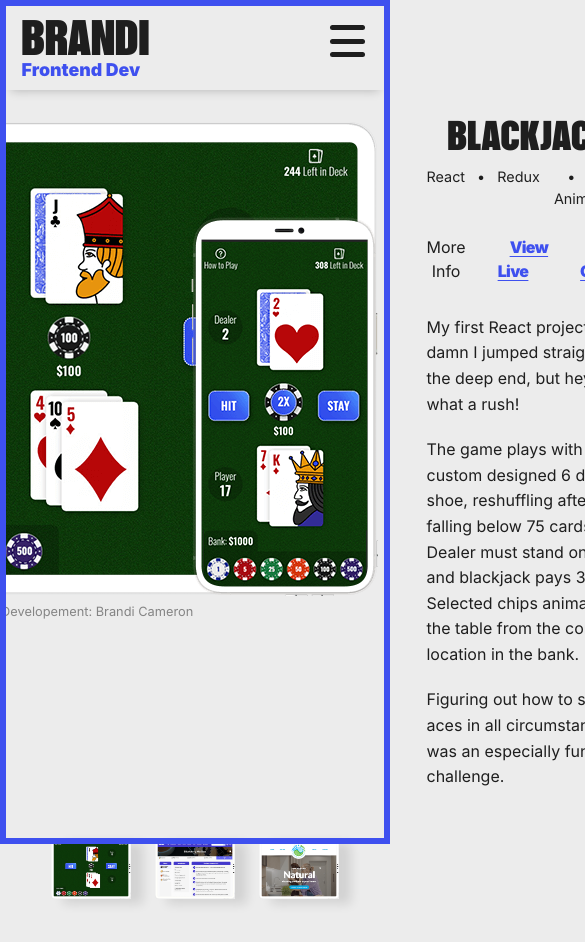
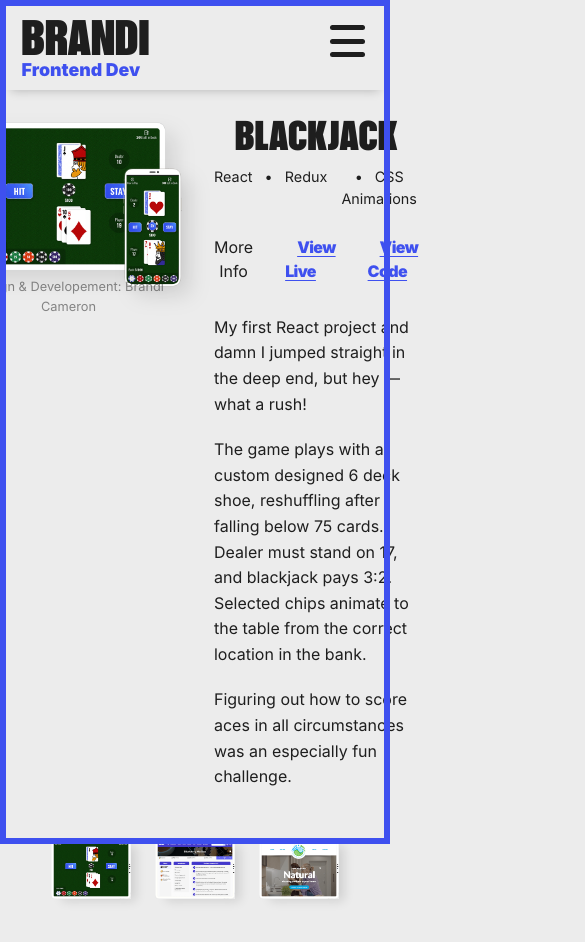
Before and after one commit to brandicameron/portfolio, a Next.js app: page / in a window 390 px wide. Shown: the top 942 px of the page, 585 px wide, since content can reach past the window. Built offline with nearby package versions, Linux system fonts and the light colour scheme.

Commit message:
Made project images responsive

```diff
--- a/components/Projects.module.css
+++ b/components/Projects.module.css
@@ -15,12 +15,19 @@
 
 .projectImages {
   position: relative;
-  width: fit-content;
+}
+
+.iphoneImage,
+.ipadImage {
+  width: min(620px, 50vw);
+  height: auto;
+  filter: drop-shadow(10px 10px 10px rgba(0 0 0 / 10%));
 }
 
 .iphoneImage {
   position: absolute;
-  left: 0;
+  left: 1rem;
+  top: 1rem;
 }
 
 .projectImages figcaption {
@@ -90,7 +97,7 @@
 .thumbnail {
   width: 80px;
   height: auto;
-  box-shadow: 12.053px 4.87px 10px 0px rgba(0, 0, 0, 0.11);
+  box-shadow: 8px 5px 10px -3px rgba(0, 0, 0, 0.12);
 }
 
 @media screen and (max-width: 600px) {
```
